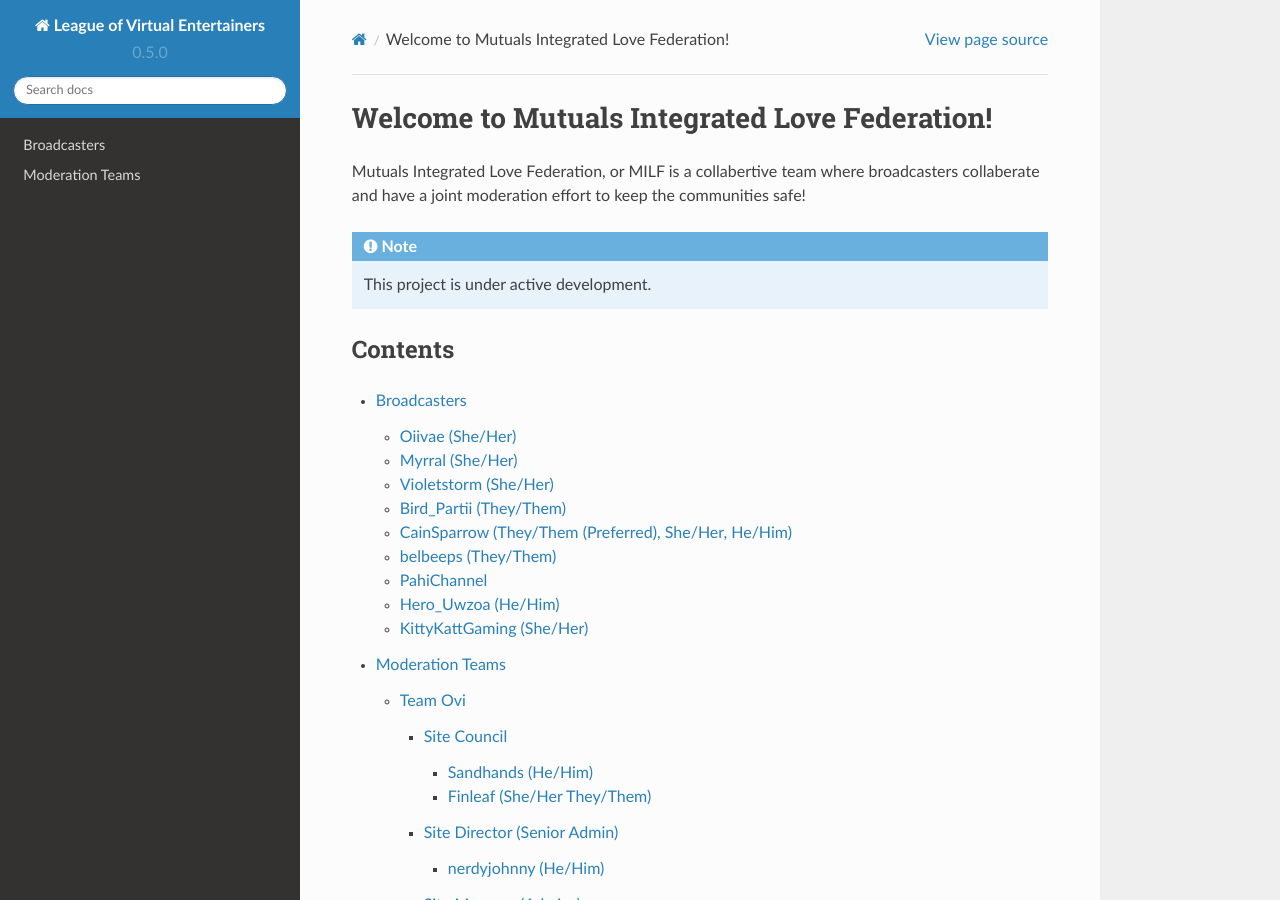
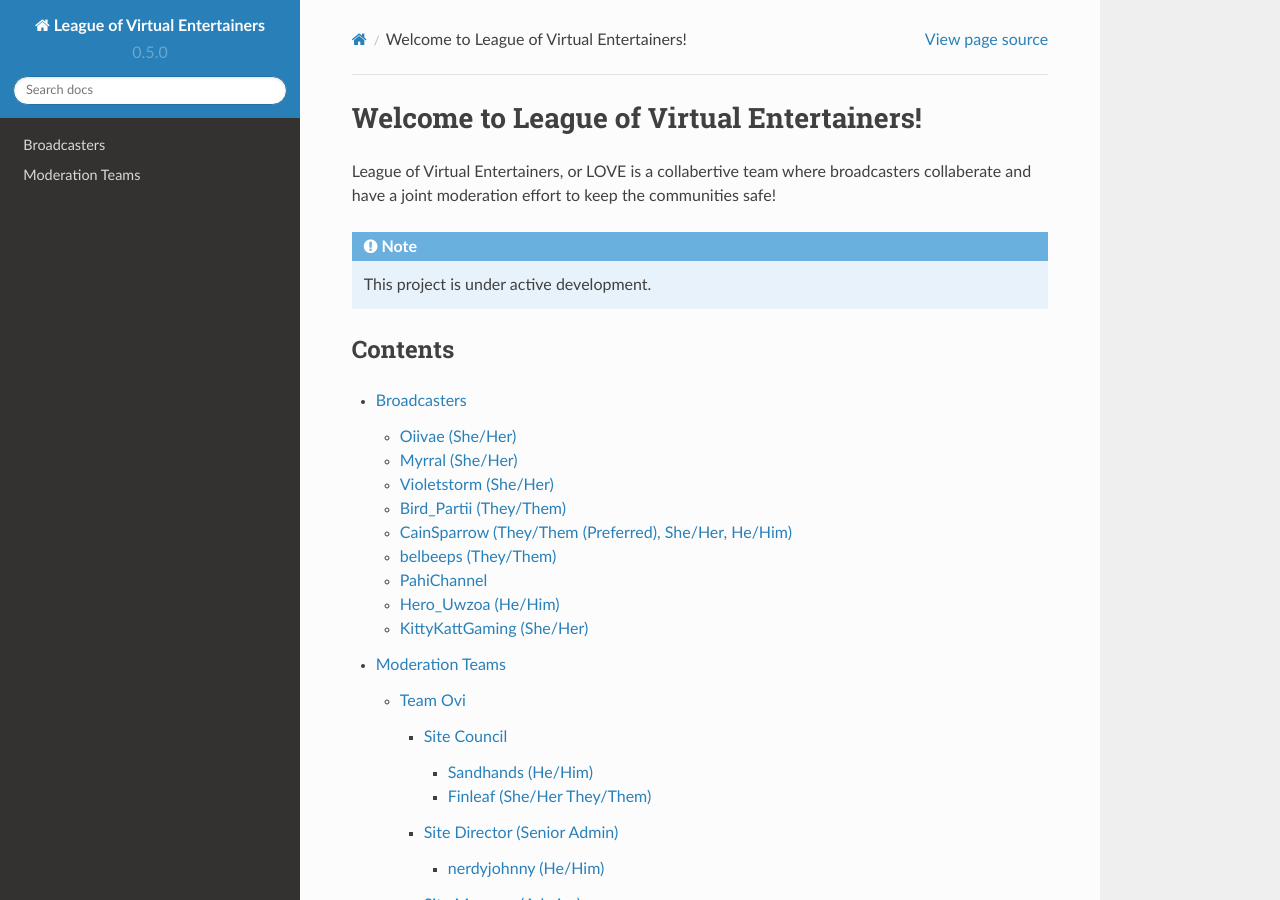
Before and after one commit to OiivaeCommunity/love, a Sphinx documentation site: the page built from docs/source/index.rst, in a window 1280 px wide and 900 px high. Built offline with Sphinx 7.4.7 and the Read the Docs theme 2.0.0, drawn with Linux system fonts in a browser that asks for light colours.

Commit message:
Update index.rst

```diff
--- a/docs/source/index.rst
+++ b/docs/source/index.rst
@@ -1,7 +1,7 @@
-Welcome to Mutuals Integrated Love Federation!
+Welcome to League of Virtual Entertainers!
 ===================================
 
-Mutuals Integrated Love Federation, or MILF is a collabertive team where broadcasters collaberate and have a joint moderation effort to keep the communities safe!
+League of Virtual Entertainers, or LOVE is a collabertive team where broadcasters collaberate and have a joint moderation effort to keep the communities safe!
 
 .. note::
 
```
